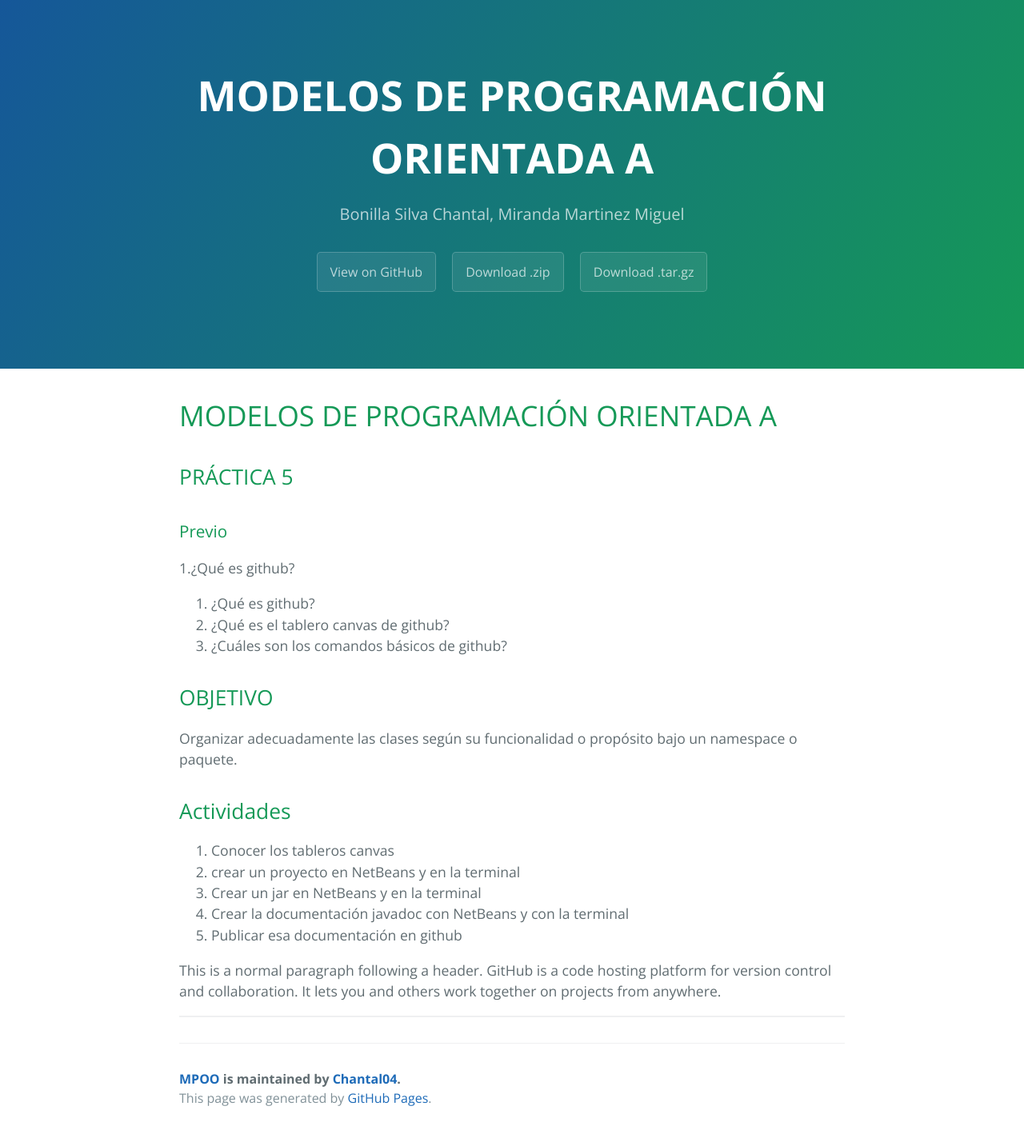
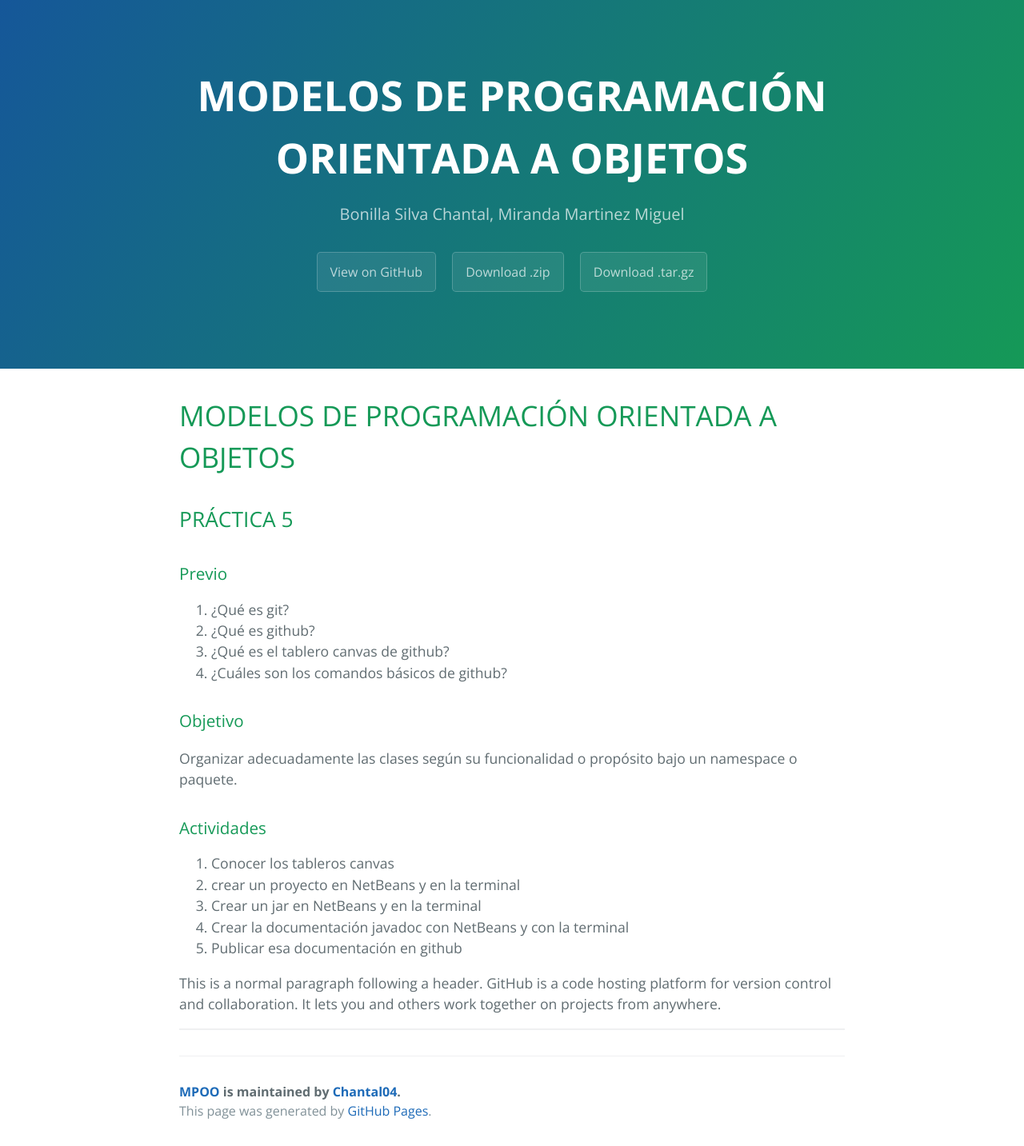
Before and after one commit to Chantal04/MPOO, a Jekyll site: the page built from index.md, in a window 1280 px wide. Shown: the whole page at 80% size. Built offline with Jekyll 4.4.1, drawn with Linux system fonts in a browser that asks for light colours; our own code applies the rules of GitHub Pages for plain Markdown files.

Commit message:
Update index.md
3

```diff
--- a/index.md
+++ b/index.md
@@ -2,21 +2,22 @@
 layout: default
 ---
 
-#  MODELOS DE PROGRAMACIÓN ORIENTADA A
+#  MODELOS DE PROGRAMACIÓN ORIENTADA A OBJETOS
 
 ## PRÁCTICA 5
 
 ### Previo
 
-1.¿Qué es github?
+1.   ¿Qué es  git?
 2.  ¿Qué es github?
 3.   ¿Qué es el tablero canvas de github?
 4.   ¿Cuáles son los comandos básicos de github?
 
-##  OBJETIVO
+### Objetivo
 Organizar adecuadamente las clases según su funcionalidad o propósito bajo un namespace o paquete.
 
-## Actividades
+### Actividades
+
 1.   Conocer los tableros canvas
 2.   crear un proyecto en NetBeans y en la terminal
 3. Crear un jar en NetBeans y en la terminal
```
